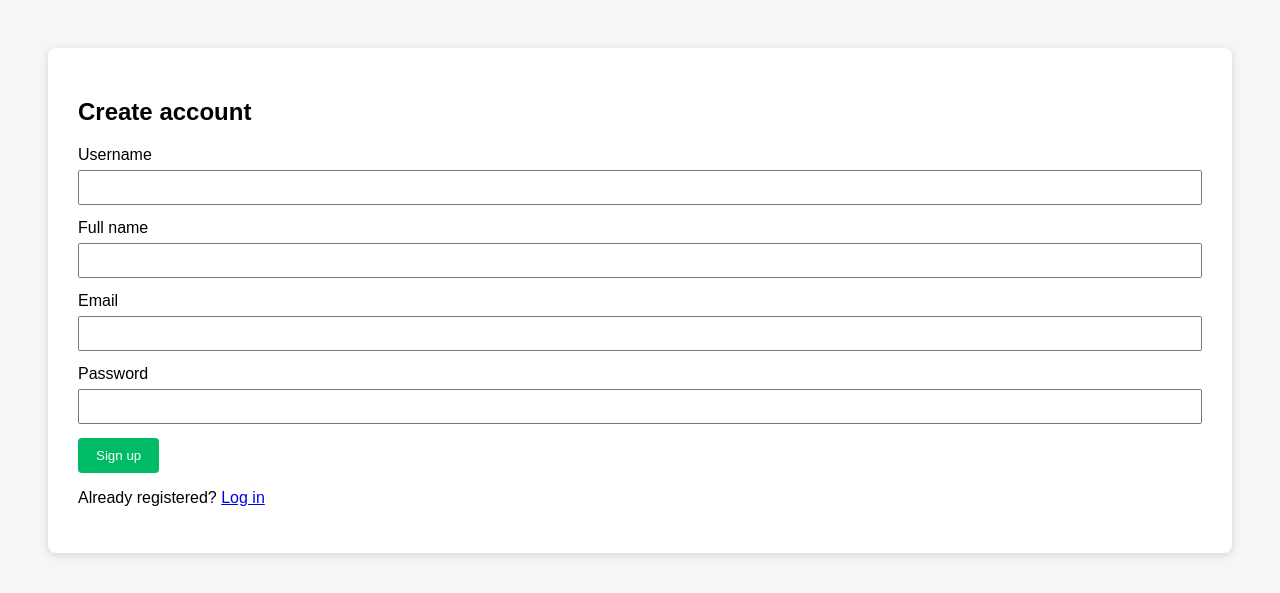
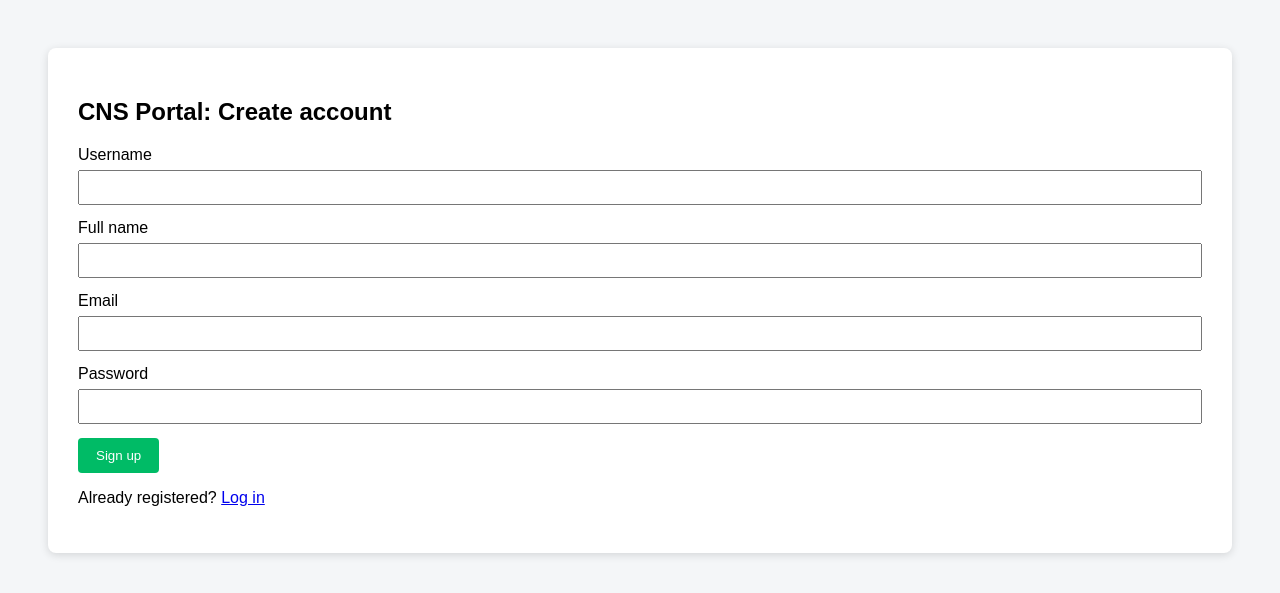
Before and after one commit to dilithegit/cns-webapp, a PHP site: page /signup.php in a window 1280 px wide. Shown: the top 593 px of the page. Run offline with PHP 8.4, Linux system fonts and the light colour scheme; some libraries are stand-ins or nearby versions.

Commit message:
Customise signup and login page headings

```diff
--- a/login.php
+++ b/login.php
@@ -18,7 +18,7 @@ if ($_SERVER['REQUEST_METHOD'] === 'POST') {
 <!DOCTYPE html>
 <html><head><meta charset="utf-8"><title>Login</title><link rel="stylesheet" href="style.css"></head>
 <body><div class="box">
-<h2>Login</h2>
+<h2>CNS Portal: Login</h2>
 <div class="msg"><?= $msg ?></div>
 <form method="POST">
   <label>Username</label><input name="username" required>
--- a/signup.php
+++ b/signup.php
@@ -23,7 +23,7 @@ if ($_SERVER['REQUEST_METHOD'] === 'POST') {
 <!DOCTYPE html>
 <html><head><meta charset="utf-8"><title>Sign up</title><link rel="stylesheet" href="style.css"></head>
 <body><div class="box">
-<h2>Create account</h2>
+<h2>CNS Portal: Create account</h2>
 <div class="msg"><?= $msg ?></div>
 <form method="POST">
   <label>Username</label><input name="username" required>
```
